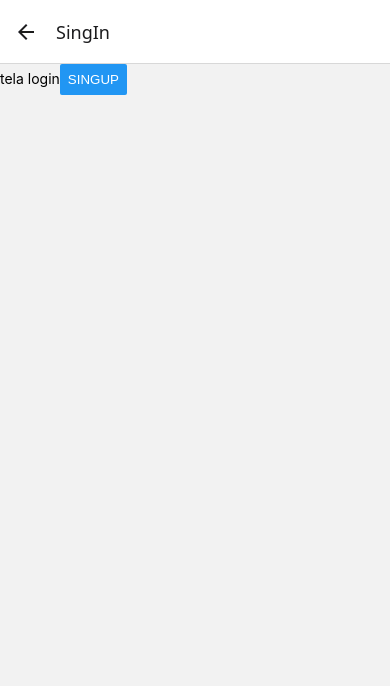
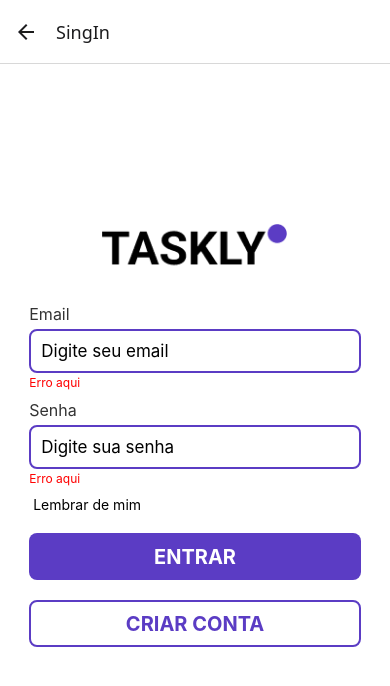
Before and after one commit to yanjuca/TasklyYan, a React Native app: screen /SingIn in a window 390 px wide. Shown: the top 686 px of the page. Built offline with nearby package versions, Linux system fonts and the light colour scheme.

Commit message:
screenlogin

```diff
--- a/src/pages/singin/index.tsx
+++ b/src/pages/singin/index.tsx
@@ -1,17 +1,53 @@
-import React from "react";
-import { View,Text, Button } from "react-native";
+import React from 'react';
+import { Text, View, Image, TextInput,KeyboardAvoidingView,TouchableOpacity,
+  StyleSheet, Platform,Checkbox } from 'react-native';
 
-import { useNavigation } from "@react-navigation/native";
+ import { styles } from './style';
 
-export default function SingIn (){
-    const navigation = useNavigation();
+export default function App() {
+  return (
+    <KeyboardAvoidingView
 
-    return(
-        <View>
-            <Text>
-                tela login
-                <Button title="SingUp"></Button>
-            </Text>
-        </View>
-    )
+      style={styles.background}
+    >
+      <View style={styles.containerLogo}>
+        <Image
+          source={require('../../assets/imgs/frame1.png')}
+          style={styles.logoImage}
+        />
+      </View>
+
+      <View style={styles.container}>
+        <Text style={styles.label}>Email</Text>
+        <TextInput
+          style={styles.input}
+          placeholder="Digite seu email"
+          autoCorrect={false}
+          onChangeText={() => {}}
+        />
+       <Text style={styles.error}>Erro aqui</Text>
+
+        <Text style={styles.label}>Senha</Text>
+        <TextInput
+          style={styles.input}
+          placeholder="Digite sua senha"
+          secureTextEntry
+          autoCorrect={false}
+          onChangeText={() => {}}
+        />
+        <Text style={styles.error}>Erro aqui</Text>
+
+
+<Text style={styles.namecheck}> Lembrar de mim</Text>
+
+        <TouchableOpacity style={styles.buttonEntrar}>
+          <Text style={styles.textButtonWhite}>ENTRAR</Text>
+        </TouchableOpacity>
+
+        <TouchableOpacity style={styles.buttonCriar}>
+          <Text style={styles.textButtonPurple}>CRIAR CONTA</Text>
+        </TouchableOpacity>
+      </View>
+    </KeyboardAvoidingView>
+  );
 }
--- a/src/pages/singin/style.tsx
+++ b/src/pages/singin/style.tsx
@@ -0,0 +1,88 @@
+
+import { StyleSheet } from "react-native";
+
+export const styles = StyleSheet.create({
+    background: {
+        flex: 1,
+        alignItems: 'center',
+        justifyContent: 'flex-start',
+        paddingTop: 130,
+        backgroundColor: '#FFF',
+      },
+
+      containerLogo: {
+        alignItems: 'center',
+        marginBottom: 0,
+      },
+
+      logoImage: {
+        width: 320,
+        height: 110,
+        resizeMode: "contain",
+      },
+
+      container: {
+        width: '85%',
+      },
+
+      label: {
+        textAlign: 'left',
+        marginBottom: 5,
+        fontSize: 16,
+        color: "#333",
+
+      },
+
+      input: {
+        backgroundColor: "#FFFFFF",
+        width: "100%",
+        marginBottom: 2,
+        fontSize: 17,
+        borderColor: '#5B3CC4',
+        borderRadius: 8,
+        borderWidth: 2,
+        padding: 10,
+      },
+
+      buttonEntrar: {
+        backgroundColor: "#5B3CC4",
+        width: '100%',
+        height: 47,
+        alignItems: "center",
+        justifyContent: "center",
+        borderRadius: 8,
+        marginTop: 20,
+      },
+
+      textButtonWhite: {
+        color: "#FFF",
+        fontSize: 20,
+        fontWeight: 'bold',
+      },
+
+      buttonCriar: {
+        backgroundColor: "#FFF",
+        borderColor: "#5B3CC4",
+        height: 47,
+        width: '100%',
+        borderRadius: 8,
+        borderWidth: 2,
+        marginTop: 20,
+        alignItems: "center",
+        justifyContent: "center",
+      },
+
+      textButtonPurple: {
+        color: "#5B3CC4",
+        fontSize: 20,
+        fontWeight: "bold",
+      },
+
+    error: {
+    color: 'red',
+    alignSelf:'flex-start',
+    marginBottom: 10,
+    fontSize: 12,
+
+    },
+})
```
Also changed, not shown: src/assets/imgs/frame1.png (added).
